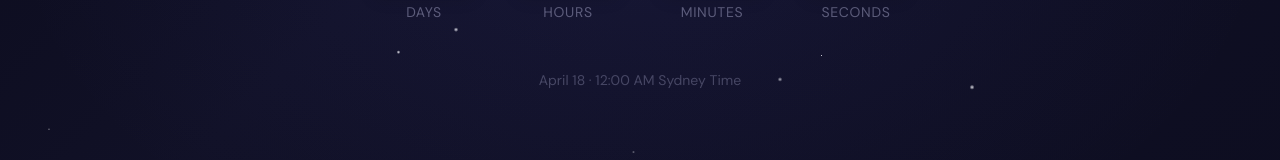
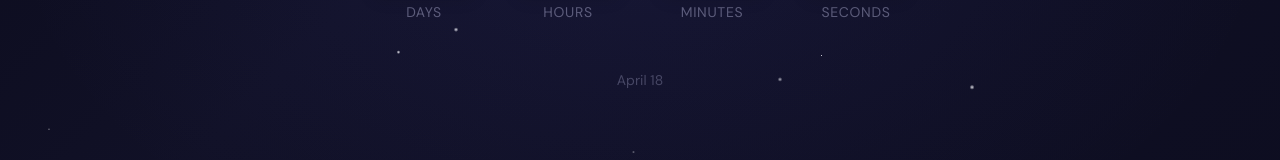
Before and after one commit to vasanthcodes/friends-map-memory-main-1-, a React (Vite) app: page / in a window 1280 px wide. Shown: the part 480-640 px from the top of the page. Built offline with nearby package versions, Linux system fonts and the light colour scheme; the HTML template or start-up script is replaced by a standard one; a web font is replaced by a local one.

Commit message:
time set

```diff
--- a/src/pages/CountdownPage.tsx
+++ b/src/pages/CountdownPage.tsx
@@ -232,7 +232,7 @@ const CountdownPage = ({ onComplete }: { onComplete: () => void }) => {
         className="relative z-10 text-sm mt-12"
         style={{ color: "rgba(165,165,200,0.35)" }}
       >
-        April 18 · 12:00 AM Sydney Time
+        April 18
       </motion.p>
     </div>
   );
```
